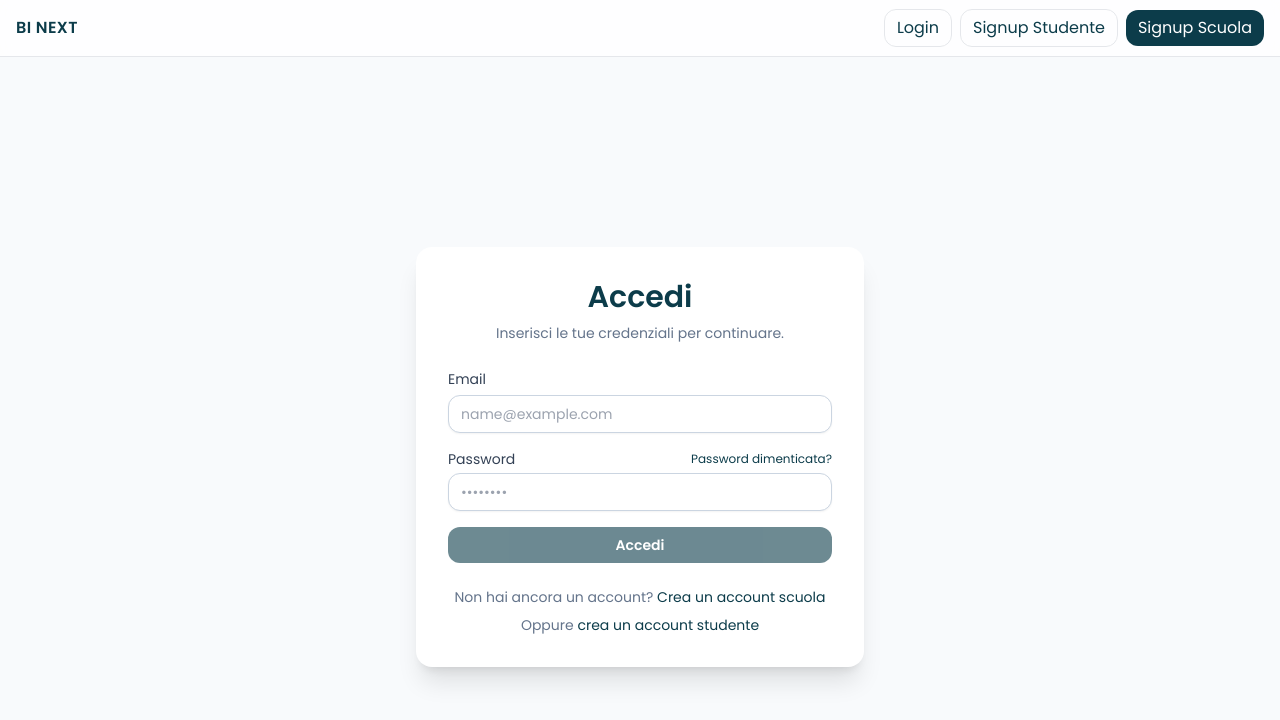
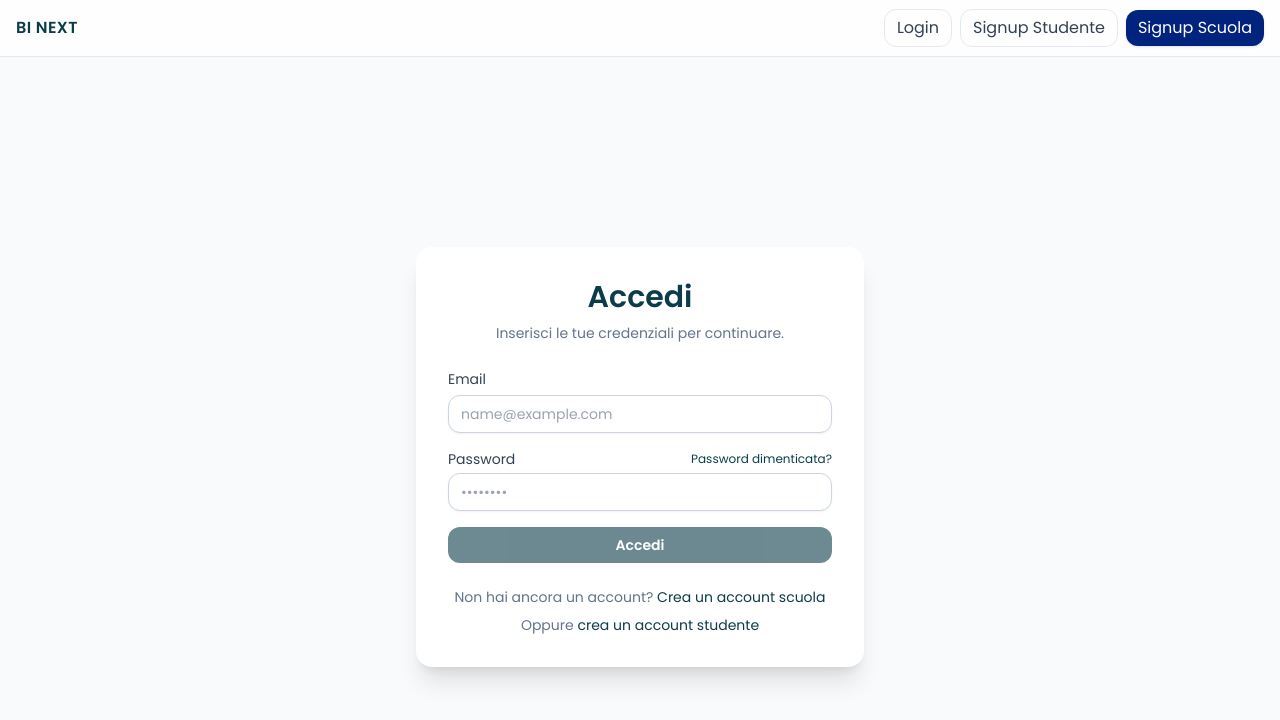
Before and after one commit to drstefanik/binext, a React (Vite) app: page /login in a window 1280 px wide. Shown: the top 720 px of the page. Built offline with nearby package versions, Linux system fonts and the light colour scheme; no server answers.

Commit message:
Refactor Navbar component for improved styles
Updated Navbar component styles and link classes for better accessibility and design consistency.

```diff
--- a/src/components/Navbar.jsx
+++ b/src/components/Navbar.jsx
@@ -3,13 +3,30 @@ import { Link } from 'react-router-dom'
 
 export default function Navbar(){
   return (
-    <header className="sticky top-0 z-50 bg-white/80 backdrop-blur border-b">
-      <div className="max-w-7xl mx-auto px-4 h-14 flex items-center justify-between">
-        <Link to="/" className="font-semibold tracking-wide">BI NEXT</Link>
+    <header className="sticky top-0 z-50 border-b bg-white/80 backdrop-blur dark:bg-slate-900/70">
+      <div className="mx-auto flex h-14 max-w-7xl items-center justify-between px-4">
+        <Link to="/" className="font-semibold tracking-wide text-[#0C3C4A] dark:text-white">
+          BI NEXT
+        </Link>
         <nav className="flex items-center gap-2">
-          <Link to="/login" className="px-3 py-1.5 rounded-xl border hover:bg-white">Login</Link>
-          <Link to="/signup-student" className="px-3 py-1.5 rounded-xl border">Signup Studente</Link>
-          <Link to="/signup-school" className="px-3 py-1.5 rounded-xl bg-binavy text-white">Signup Scuola</Link>
+          <Link
+            to="/login"
+            className="px-3 py-1.5 rounded-xl border text-slate-700 hover:bg-white dark:border-white/10 dark:text-slate-100 dark:hover:bg-slate-800"
+          >
+            Login
+          </Link>
+          <Link
+            to="/signup-student"
+            className="px-3 py-1.5 rounded-xl border text-slate-700 hover:bg-white dark:border-white/10 dark:text-slate-100 dark:hover:bg-slate-800"
+          >
+            Signup Studente
+          </Link>
+          <Link
+            to="/signup-school"
+            className="px-3 py-1.5 rounded-xl bg-[#00247D] text-white shadow hover:bg-[#001c5e] focus:outline-none focus-visible:ring-2 focus-visible:ring-white/70"
+          >
+            Signup Scuola
+          </Link>
         </nav>
       </div>
     </header>
```
